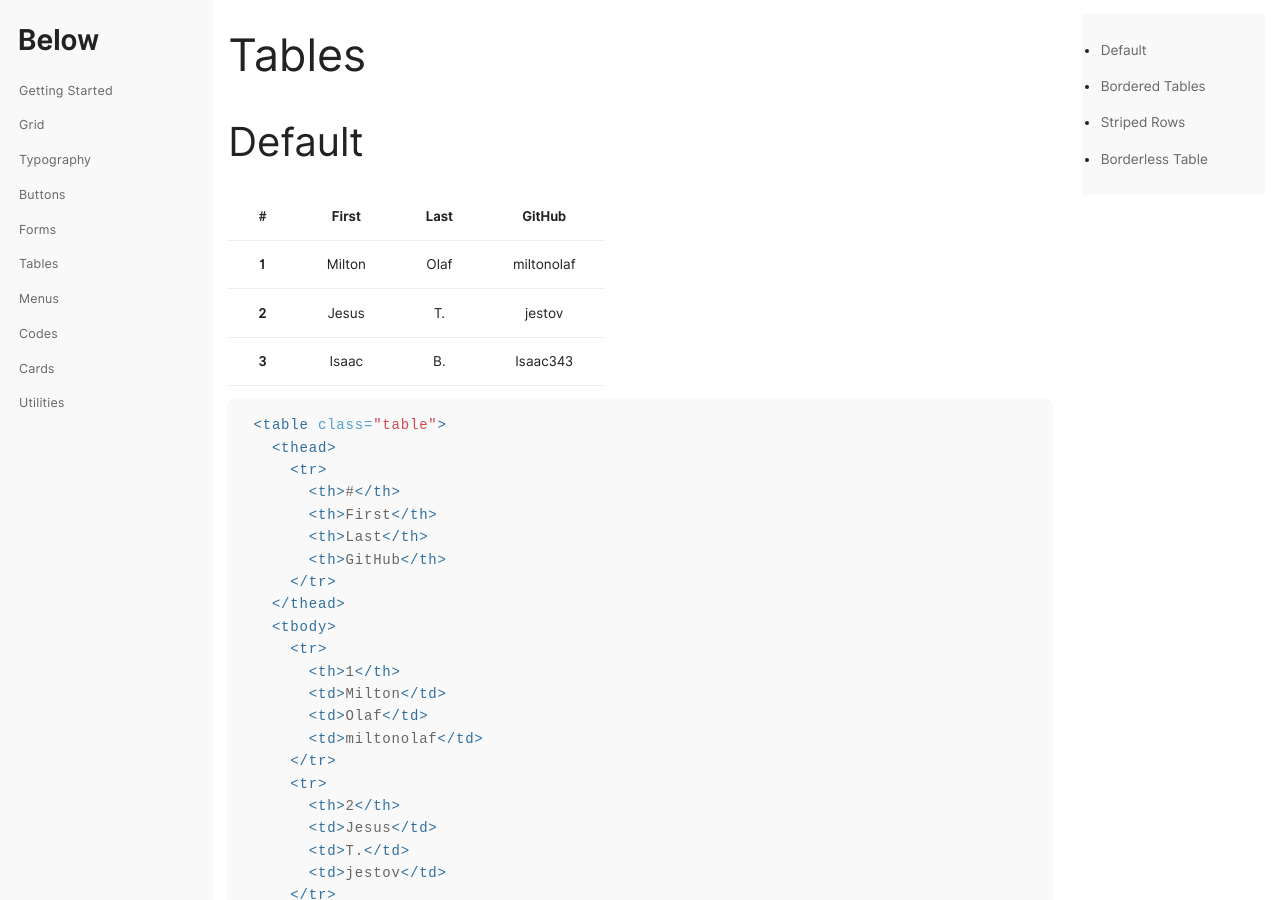
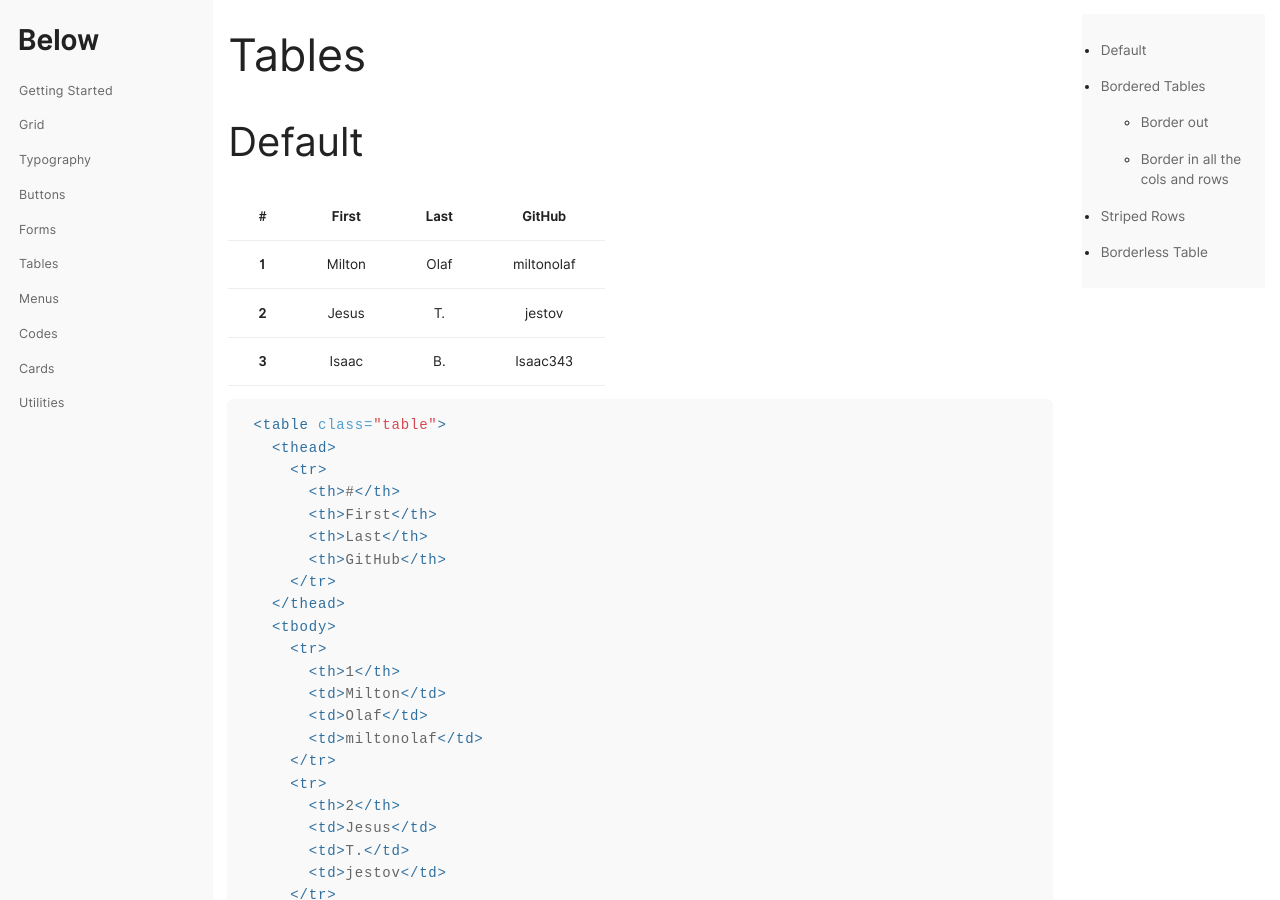
Before and after one commit to innusource/below, a Jekyll site: the page built from 06-tables.md, in a window 1280 px wide and 900 px high. Built offline with Jekyll 4.4.1, drawn with Linux system fonts in a browser that asks for light colours; the table of contents is made by our own code.

Commit message:
fix heading

```diff
--- a/06-tables.md
+++ b/06-tables.md
@@ -45,7 +45,7 @@
 
 ## Bordered Tables
 
-<h6>Border out</h6>
+### Border out
 <table class="table bordered">
   <thead>
     <tr>
@@ -87,7 +87,7 @@
 </table>
 {% endhighlight %}
 
-<h6>Border in all the cols and rows</h6>
+### Border in all the cols and rows
 <table class="table bordered-all">
   <thead>
     <tr>
```
